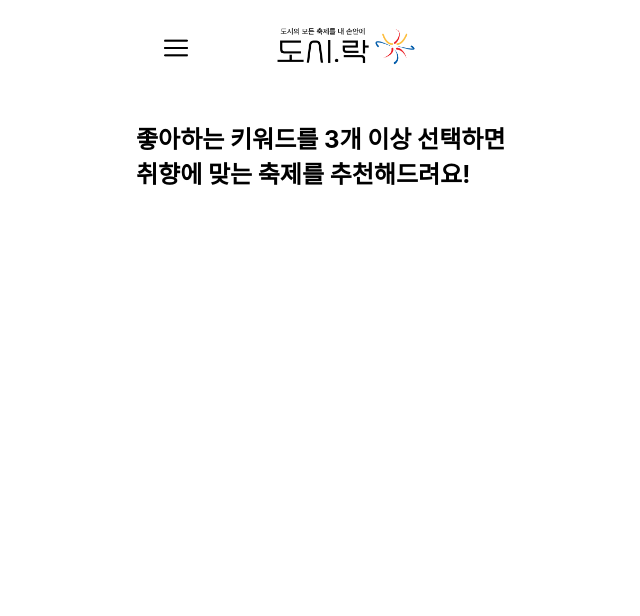
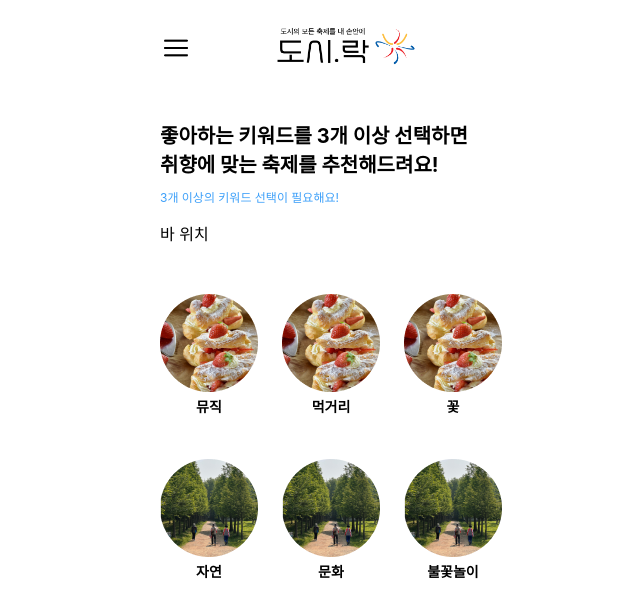
Before and after one commit to hansongy1/castone-FE, a React (Create React App) app in the folder cityrock-app/: page /initialUser in a window 1280 px wide. Shown: the top 616 px of the page, without its empty margins (309-949 px from the left). Built offline with nearby package versions, Linux system fonts and the light colour scheme.

Commit message:
초기 사용자 알고리즘 - 레이아웃 작업

```diff
--- a/cityrock-app/src/pages/InitialUser.jsx
+++ b/cityrock-app/src/pages/InitialUser.jsx
@@ -1,10 +1,59 @@
 // InitialUser.jsx
 
 import React from "react";
+import "../styles/InitialUser.css";
+import Food from "../assets/food.png";
+import Nature from "../assets/nature.png";
 
 const InitialUser = () => {
     return (
-        <h1>좋아하는 키워드를 3개 이상 선택하면 취향에 맞는 축제를 추천해드려요!</h1>
+        <div className="algorithm-container">
+            <p className="mainGuide">좋아하는 키워드를 3개 이상 선택하면<br></br>취향에 맞는 축제를 추천해드려요!</p>
+            <p className="guide">3개 이상의 키워드 선택이 필요해요!</p>
+            <section className="progress-bar">
+                바 위치
+            </section>
+            <section className="category-items">
+                <div className="items-box">
+                    <div className="music">
+                        <img src={Food} alt="Food" />
+                        <p>뮤직</p>
+                    </div>
+                </div>
+                <div className="items-box">
+                    <div className="food">
+                        <img src={Food} alt="Food" />
+                        <p>먹거리</p>
+                    </div>
+                </div>
+                <div className="items-box">
+                    <div className="flower">
+                        <img src={Food} alt="Food" />
+                        <p>꽃</p>
+                    </div>
+                </div>
+            </section>
+            <section className="category-items">
+                <div className="items-box">
+                    <div className="nature">
+                        <img src={Nature} alt="Nature" />
+                        <p>자연</p>
+                    </div>
+                </div>
+                <div className="items-box">
+                    <div className="culture">
+                        <img src={Nature} alt="Culture" />
+                        <p>문화</p>
+                    </div>
+                </div>
+                <div className="items-box">
+                    <div className="firework">
+                        <img src={Nature} alt="Firework" />
+                        <p>불꽃놀이</p>
+                    </div>
+                </div>
+            </section>
+        </div>
     )
 }
 export default InitialUser;
--- a/cityrock-app/src/styles/InitialUser.css
+++ b/cityrock-app/src/styles/InitialUser.css
@@ -1,3 +1,38 @@
-p {
+.algorithm-container {
+    margin: 18px 24px 0px 24px;
+    /* background-color: pink; */
+    /* box-sizing: border-box; */
+}
+
+.mainGuide {
+    /* background-color: wheat; */
+    font-size: 20px;
     font-weight: bold;
+    margin-bottom: 10px;
 }
+
+.guide {
+    color: #3EA0F9;
+    margin: 0;
+    font-size: 12px;
+}
+
+.progress-bar {
+    margin: 16px 0px 49px;
+}
+
+.category-items {
+    display: flex;
+    margin-bottom: 43px;
+}
+
+.items-box {
+    margin-right: 24px;
+}
+
+.category-items p {
+    font-size: 14px;
+    font-weight: bold;
+    margin: 0;
+    text-align: center;
+}
--- a/cityrock-app/src/styles/Login.css
+++ b/cityrock-app/src/styles/Login.css
@@ -3,6 +3,7 @@
 .login-container {
     width: 324px;
     margin: 0px 33px 0px 33px;
+    background-color: rgb(253, 180, 171);
 }
 
 .login-container h1 {
@@ -20,7 +21,7 @@
 .login-container form input {
     width: 324px;
     height: 46px;
-    box-sizing: border-box;
+    box-sizing: border-box; /* 컨테이너에 맞게 맞춤 */
     font-size: 12px;
     padding: 0px 12px;
     border: 1.5px solid #D7D7D7;
```
Also changed, not shown: cityrock-app/src/assets/food.png (added), cityrock-app/src/assets/nature.png (added).
